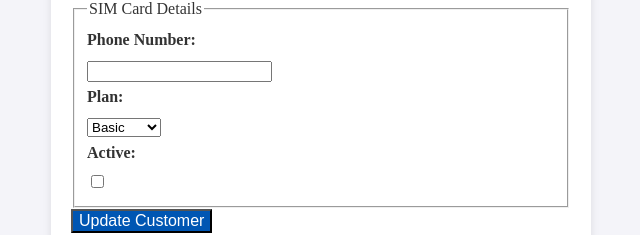
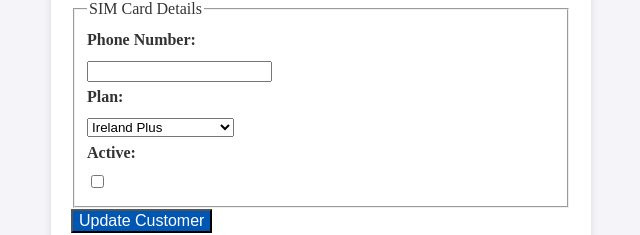
Before and after one commit to prasanna80564/simcard_management-project-, a website: page public/edit-customer.html in a window 1280 px wide. Shown: the part 272-507 px from the top of the page, without its empty margins (319-959 px from the left). Drawn offline with Linux system fonts and the light colour scheme.

Commit message:
plans name change

```diff
--- a/public/edit-customer.html
+++ b/public/edit-customer.html
@@ -25,9 +25,9 @@
       <input type="text" id="editPhoneNumber" required><br>
       <label for="editPlan">Plan:</label>
       <select id="editPlan" required>
-        <option value="Basic">Basic</option>
-        <option value="Gold">Gold</option>
-        <option value="Platinum">Platinum</option>
+        <option value="Ireland Plus">Ireland Plus</option>
+        <option value="Go Unlimited">Go Unlimited/option>
+        <option value="Unlimited Plus">Unlimited Plus</option>
       </select><br>
       <label for="editIsActive">Active:</label>
       <input type="checkbox" id="editIsActive"><br>
```
